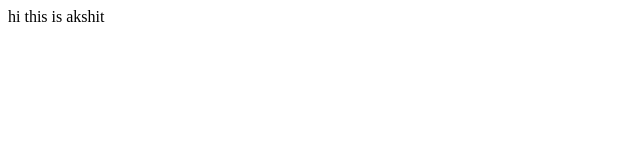
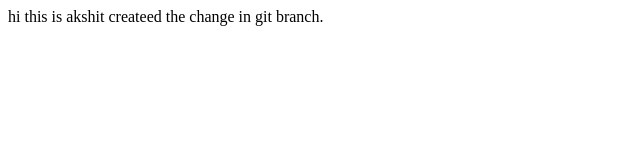
Before and after one commit to akshitgupta29/GitTest, a plain HTML site: page index.html in a window 1280 px wide. Shown: the whole page, without its empty margins (0-640 px from the left). Drawn offline with Linux system fonts and the light colour scheme.

Commit message:
updated for branch

```diff
--- a/index.html
+++ b/index.html
@@ -5,5 +5,6 @@
     <body>
         hi
         this is akshit
+        createed the change in git branch.
         </body>
 </html>
```
